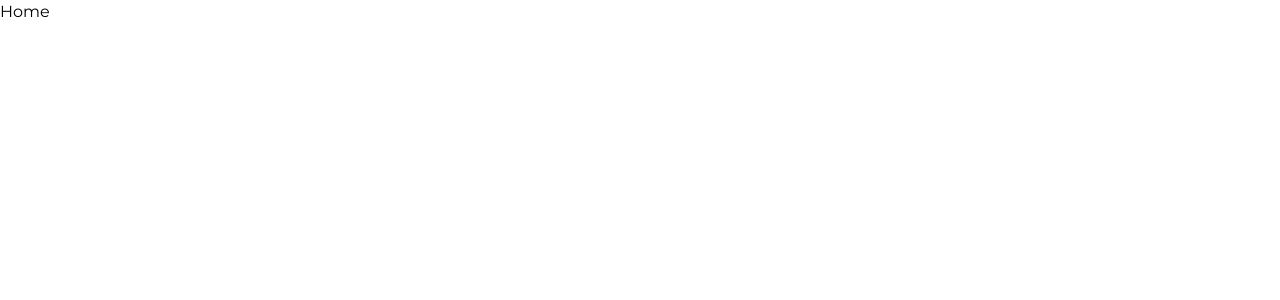
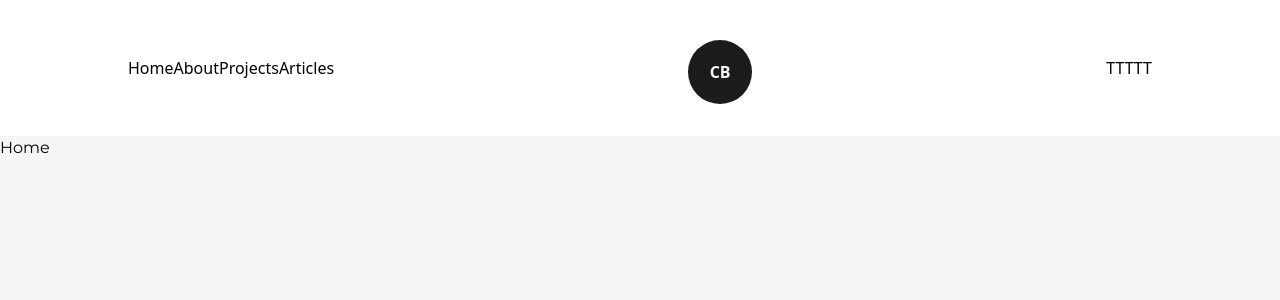
Before and after one commit to sanazniamati/sanaz-niamati-portfolio, a Next.js app: page / in a window 1280 px wide. Shown: the top 300 px of the page. Built offline with nearby package versions, Linux system fonts and the light colour scheme.

Commit message:
add  framer-motion library

```diff
--- /dev/null
+++ b/components/Logo.js
@@ -0,0 +1,20 @@
+import Link from "next/link";
+import { motion } from "framer-motion";
+
+const MotionLink = motion(Link);
+
+function Logo(props) {
+  return (
+    <div className="flex items-center justify-center mt-2">
+      <MotionLink
+        href="/"
+        className="w-16 h-16 bg-dark text-light rounded-full flex items-center justify-center font-bold "
+        whileHover={{ scale: 1.5 }}
+      >
+        CB
+      </MotionLink>
+    </div>
+  );
+}
+
+export default Logo;
--- /dev/null
+++ b/components/Navbar.js
@@ -0,0 +1,41 @@
+// library
+import Link from "next/link";
+
+// components
+import Logo from "../components/Logo";
+
+function Navbar(props) {
+  return (
+    <header className="w-full px-32 py-8 font-medium flex justify-between items-center">
+      <nav>
+        <Link href="/">Home</Link>
+        <Link href="/about">About</Link>
+        <Link href="/projects">Projects</Link>
+        <Link href="/articles">Articles</Link>
+      </nav>
+      <Logo />
+      <nav>
+        <Link href="/" target="_blank">
+          T
+        </Link>
+        <Link href="/" target="_blank">
+          T
+        </Link>
+
+        <Link href="/" target="_blank">
+          T
+        </Link>
+
+        <Link href="/" target="_blank">
+          T
+        </Link>
+
+        <Link href="/" target="_blank">
+          T
+        </Link>
+      </nav>
+    </header>
+  );
+}
+
+export default Navbar;
--- a/package.json
+++ b/package.json
@@ -13,6 +13,7 @@
     "autoprefixer": "10.4.14",
     "eslint": "8.44.0",
     "eslint-config-next": "13.4.9",
+    "framer-motion": "^10.12.18",
     "next": "13.4.9",
     "postcss": "8.4.25",
     "react": "18.2.0",
--- a/pages/_app.js
+++ b/pages/_app.js
@@ -1,6 +1,8 @@
 import "@/styles/globals.css";
 import { Montserrat } from "next/font/google";
 import Head from "next/head";
+// component
+import Navbar from "../components/Navbar";
 
 const montserrat = Montserrat({ subsets: ["latin"], variable: "--font-mont" });
 
@@ -11,7 +13,10 @@ export default function App({ Component, pageProps }) {
         <title>sanaz niamati portfolio</title>
         <link rel="icon" href="/favicon.ico" />
       </Head>
-      <main className={`${montserrat.variable} font-mont`}>
+      <Navbar />
+      <main
+        className={`${montserrat.variable} font-mont bg-light w-full min-h-screen `}
+      >
         <Component {...pageProps} />
       </main>
     </>
```
Also changed, not shown: 1 other file (tests, documents, lock files or other folders).
